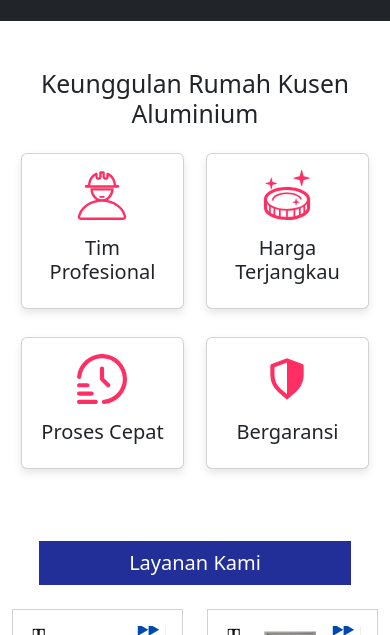
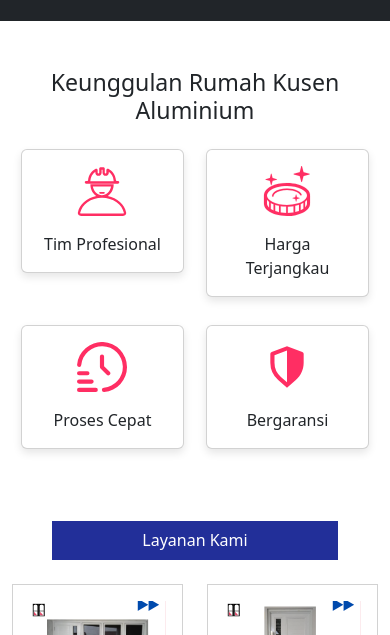
Before and after one commit to difhaels/vite-react-windowhome, a React (Vite) app: page / in a window 390 px wide. Shown: the part 821-1456 px from the top of the page. Built offline with nearby package versions, Linux system fonts and the light colour scheme.

Commit message:
fix responsive

```diff
--- a/src/components/MiniProducts.jsx
+++ b/src/components/MiniProducts.jsx
@@ -9,7 +9,7 @@ export default function MiniProducts() {
     return (<div className="container-mini-products">
         <Container className="px-5 pt-4">
             <div className="text-center">
-                <h5 className="mb-4 text-center" style={{ backgroundColor: '#222F99', color: 'white', display: 'inline-block', padding: '10px 90px'}}>Produk Kami</h5>
+                <h6 className="mb-4 text-center" style={{ backgroundColor: '#222F99', color: 'white', display: 'inline-block', padding: '10px 90px'}}>Produk Kami</h6>
             </div>
             <Row>
                 <Col lg={2} xs={4} className="mb-4">
--- a/src/components/MiniServices.jsx
+++ b/src/components/MiniServices.jsx
@@ -11,7 +11,7 @@ export default function MiniServices() {
     return (<>
         <Container className="my-5">
             <div className="text-center">
-                <h5 className="mb-4 text-center" style={{ backgroundColor: '#222F99', color: 'white', display: 'inline-block', padding: '10px 90px'}}>Layanan Kami</h5>
+                <h6 className="mb-4 text-center" style={{ backgroundColor: '#222F99', color: 'white', display: 'inline-block', padding: '10px 90px'}}>Layanan Kami</h6>
             </div>
             <Row>
                 <Col lg={3} xs={6} className="mb-4">
--- a/src/components/Superiority.jsx
+++ b/src/components/Superiority.jsx
@@ -9,13 +9,13 @@ import guarantee from '../assets/icons/guarantee.svg';
 function Superiority() {
   return (
     <Container className="my-5">
-      <h2 className="text-center mb-4">Keunggulan Rumah Kusen Aluminium</h2>
+      <h3 className="text-center mb-4">Keunggulan Rumah Kusen Aluminium</h3>
       <Row className='g-1'>
         <Col lg={3} md={6} sm={6} xs={6} className="mb-4">
           <Card className="text-center card-custom">
             <Card.Body>
               <img src={worker} alt="Worker" className="mb-3 text-primary icon-custom" />
-              <Card.Title className="card-title-custom">Tim Profesional</Card.Title>
+              <Card.Text className="card-title-custom">Tim Profesional</Card.Text>
             </Card.Body>
           </Card>
         </Col>
@@ -23,7 +23,7 @@ function Superiority() {
           <Card className="text-center card-custom">
             <Card.Body>
               <img src={cheap} alt="Cheap" className="mb-3 text-primary icon-custom" />
-              <Card.Title className="card-title-custom">Harga Terjangkau</Card.Title>
+              <Card.Text className="card-title-custom">Harga Terjangkau</Card.Text>
             </Card.Body>
           </Card>
         </Col>
@@ -31,7 +31,7 @@ function Superiority() {
           <Card className="text-center card-custom">
             <Card.Body>
               <img src={fast} alt="Fast" className="mb-3 text-primary icon-custom" />
-              <Card.Title className="card-title-custom">Proses Cepat</Card.Title>
+              <Card.Text className="card-title-custom">Proses Cepat</Card.Text>
             </Card.Body>
           </Card>
         </Col>
@@ -39,7 +39,7 @@ function Superiority() {
           <Card className="text-center card-custom">
             <Card.Body>
               <img src={guarantee} alt="Guarantee" className="mb-3 text-primary icon-custom" />
-              <Card.Title className="card-title-custom">Bergaransi</Card.Title>
+              <Card.Text className="card-title-custom">Bergaransi</Card.Text>
             </Card.Body>
           </Card>
         </Col>
```
